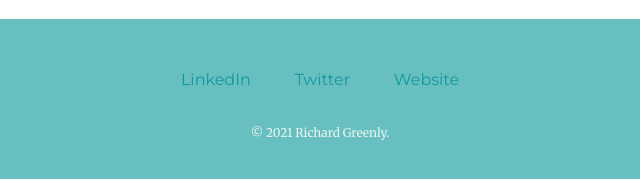
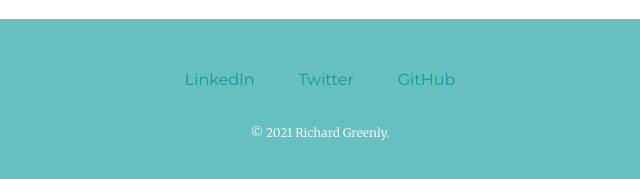
Before and after one commit to TheKaneMochi/Resume, a plain HTML site: page index.html in a window 1280 px wide. Shown: the part 2671-2850 px from the top of the page, 320-960 px from the left. Drawn offline with Linux system fonts and the light colour scheme.

Commit message:
Add files via upload

```diff
--- a/index.html
+++ b/index.html
@@ -50,7 +50,7 @@
     <div class="bottom-container">
       <a href="https://www.linkedin.com/in/richard-greenly-06274a48/">LinkedIn</a>
       <a href="https://twitter.com/TheKaneMochi">Twitter</a>
-      <a href="https://www.appbrewery.co/">Website</a>
+      <a href="https://thekanemochi.github.io/Resume/">GitHub</a>
       <p class="copyright">© 2021 Richard Greenly.</p>
     </div>
 
```
